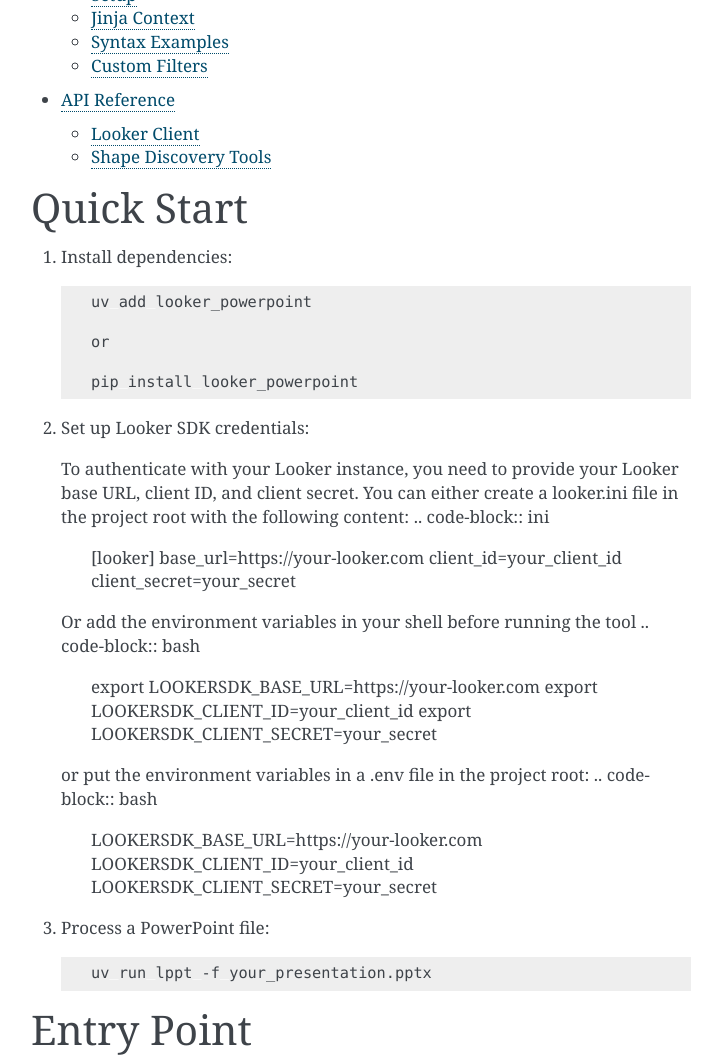
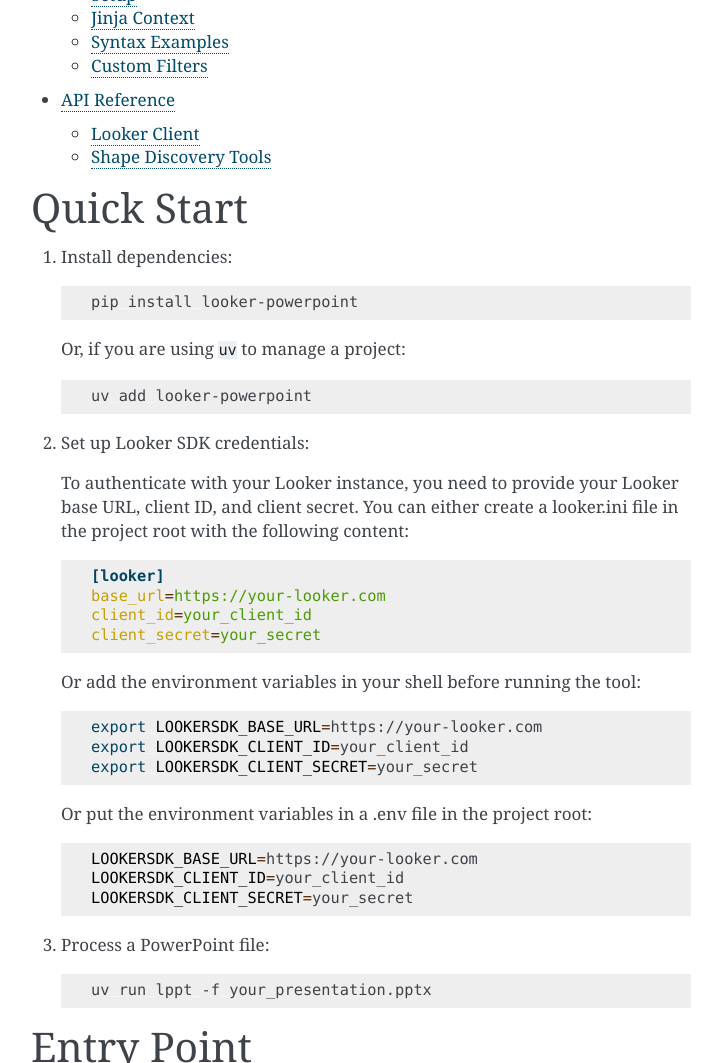
Before and after one commit to rognerud/looker-powerpoint, a Sphinx documentation site: the page built from docs/index.rst, in a window 1280 px wide and 1400 px high, scrolled down 546 px, cut to the strip 0-1063 px from the top of the window. Shown: the whole strip, without its empty margins (389-1111 px from the left). Built offline with Sphinx 7.4.7, drawn with Linux system fonts in a browser that asks for light colours.

Commit message:
Fix documentation errors and improve readability
Co-authored-by: rognerud <16985299+rognerud@users.noreply.github.com>

```diff
--- a/docs/cli.rst
+++ b/docs/cli.rst
@@ -35,7 +35,7 @@ The CLI requires these environment variables for Looker API access:
    Looker API client secret
 
 Additional optional environment variables:
-------------------------------
+------------------------------------------
 .. envvar:: LOOKERSDK_TIMEOUT
 
    If you experience timeouts with large queries, you can set this variable to increase the timeout duration (in seconds). The default is 120 seconds for most Looker SDK clients.
--- a/docs/index.rst
+++ b/docs/index.rst
@@ -19,16 +19,19 @@ Quick Start
 
    .. code-block:: bash
 
-      uv add looker_powerpoint
+      pip install looker-powerpoint
 
-      or
+   Or, if you are using ``uv`` to manage a project:
 
-      pip install looker_powerpoint
+   .. code-block:: bash
+
+      uv add looker-powerpoint
 
 2. Set up Looker SDK credentials:
 
    To authenticate with your Looker instance, you need to provide your Looker base URL, client ID, and client secret.
    You can either create a looker.ini file in the project root with the following content:
+
    .. code-block:: ini
 
       [looker]
@@ -36,14 +39,16 @@ Quick Start
       client_id=your_client_id
       client_secret=your_secret
 
-   Or add the environment variables in your shell before running the tool
+   Or add the environment variables in your shell before running the tool:
+
    .. code-block:: bash
 
       export LOOKERSDK_BASE_URL=https://your-looker.com
       export LOOKERSDK_CLIENT_ID=your_client_id
       export LOOKERSDK_CLIENT_SECRET=your_secret
 
-   or put the environment variables in a .env file in the project root:
+   Or put the environment variables in a .env file in the project root:
+
    .. code-block:: bash
 
       LOOKERSDK_BASE_URL=https://your-looker.com
--- a/docs/templating.rst
+++ b/docs/templating.rst
@@ -14,6 +14,10 @@ Jinja Context
 -------------
 
 When the tool processes a text box, it fetches the data from the associated Look and makes it available to the Jinja template. The following variables are available in the context:
+
+.. note::
+
+   Column names exposed to the template are derived from the Look's ``field_group_variant`` label. They are lowercased and whitespace is replaced with underscores (e.g. ``"Total Revenue"`` becomes ``total_revenue``). Emoji characters are also stripped. Use these sanitized names when referencing columns in your templates.
 
 *   **header_rows**: A list of rows where each row is a dictionary mapping column names to values. This allows for accessing column data by name.
 
```
Also changed, not shown: other parts of docs/templating.rst (+1 -1 lines).
